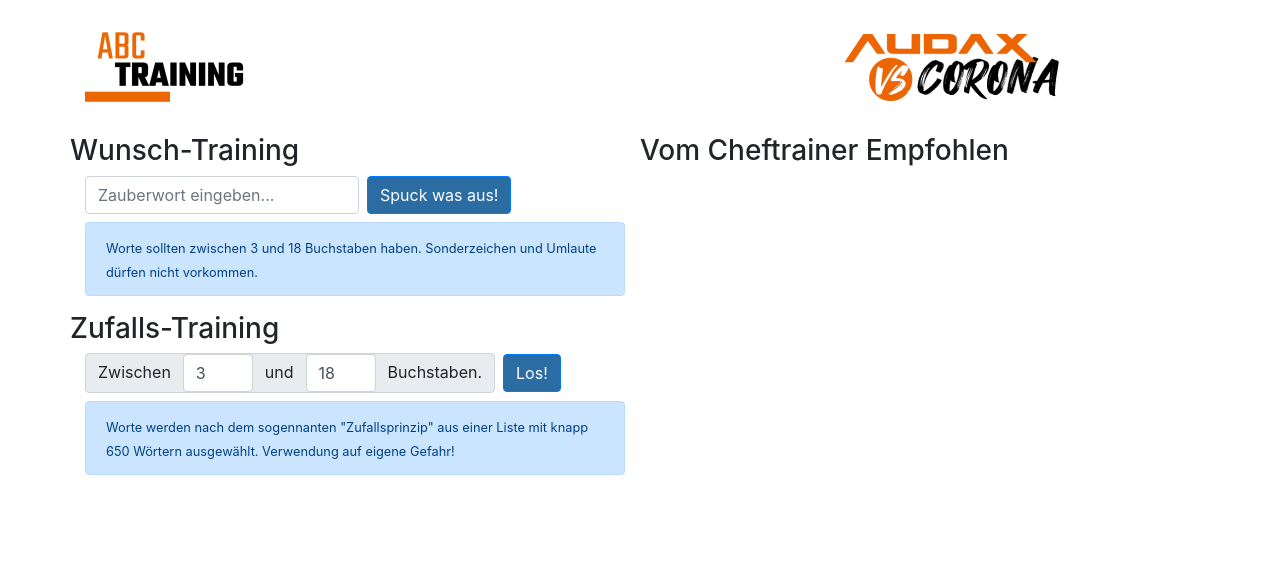
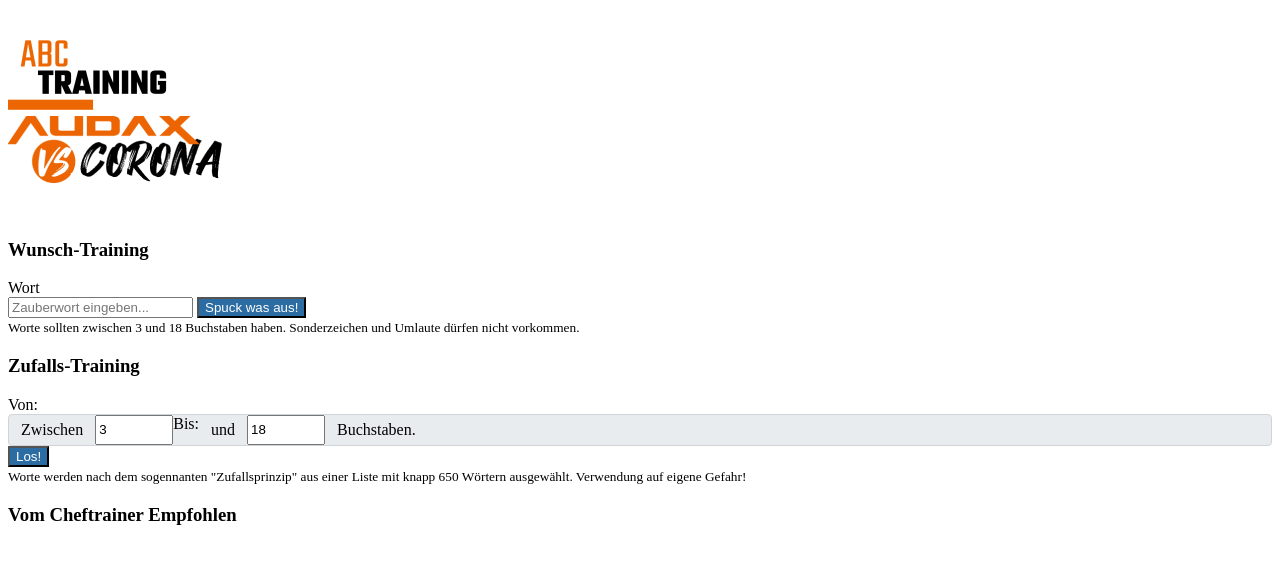
Before and after one commit to Wolfenswan/flask-sandbox, a Flask app: page /adx_abctrainer/ in a window 1280 px wide. Shown: the top 564 px of the page. Run offline with Flask 2, Linux system fonts and the light colour scheme; parts of the project's set-up code (start-up, migrations or seed data) failed here and were passed over; some libraries are stand-ins or nearby versions.

Commit message:
stripped all external css

```diff
--- a/templates/base.html
+++ b/templates/base.html
@@ -2,8 +2,8 @@
 <html lang="en">
 <head>
     <meta charset="UTF-8" >
-    <meta name="viewport" content="width=device-width, initial-scale=1, shrink-to-fit=no">
-    <link rel="stylesheet" href="{{ url_for('static',filename='bootstrap.min.css') }}">
+{#    <meta name="viewport" content="width=device-width, initial-scale=1, shrink-to-fit=no">#}
+{#    <link rel="stylesheet" href="{{ url_for('static',filename='bootstrap.min.css') }}">#}
 {#    <link rel="stylesheet" href="{{ url}}" integrity="sha384-ggOyR0iXCbMQv3Xipma34MD+dH/1fQ784/j6cY/iJTQUOhcWr7x9JvoRxT2MZw1T" crossorigin="anonymous">#}
 {#    <link rel="stylesheet" href="https://use.fontawesome.com/releases/v5.7.0/css/all.css" integrity="sha384-lZN37f5QGtY3VHgisS14W3ExzMWZxybE1SJSEsQp9S+oqd12jhcu+A56Ebc1zFSJ" crossorigin="anonymous">#}
     {% block custom_css %}{% endblock %}
```
